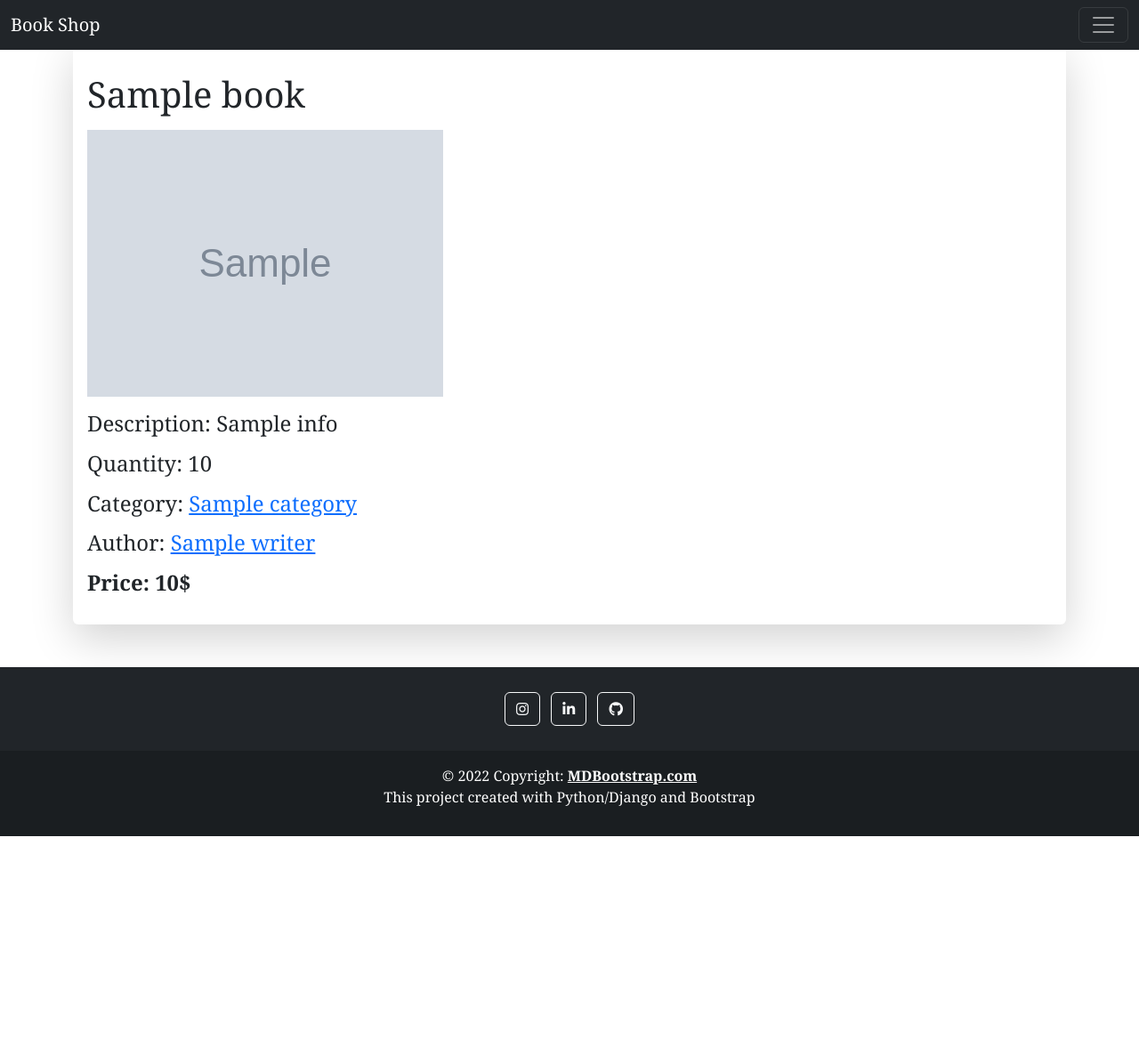
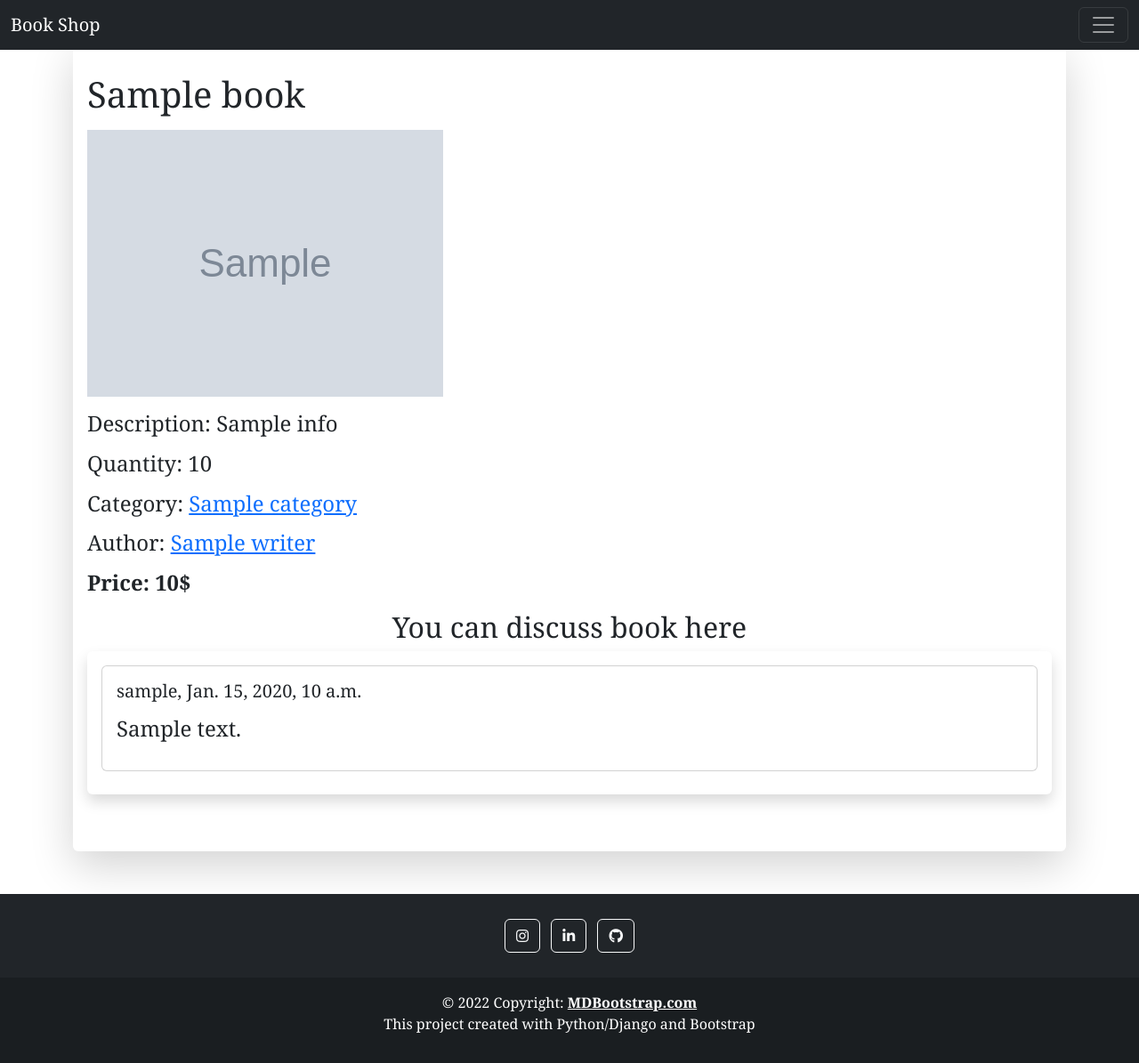
Before and after one commit to Daniil4949/test_project, a Django app: template templates/menu/book.html in a window 1280 px wide. Shown: the whole page at 89% size. Before the commit the page ends 940 px from the top, so only its background shows below. Run offline with Django 4.2, Linux system fonts and the light colour scheme; the template is opened without the code that fills it: most values are stand-ins (such as "Sample title", 1, 10 or a date in 2020); grey boxes marked "Sample" are stand-in pictures; some libraries are stand-ins or nearby versions.

Commit message:
Comment form and view function for the comments were added.

```diff
--- a/cart/urls.py
+++ b/cart/urls.py
@@ -10,4 +10,5 @@ urlpatterns = [
     path('search_book/', search_book, name='search_book'),
     path('check_the_cart/', check_the_cart, name='check_the_cart'),
     path('rate/', rate_book, name='rate-view'),
+    path('add_comment/<slug:book_slug>/', add_comment, name='add_comment'),
 ]
--- a/templates/menu/book.html
+++ b/templates/menu/book.html
@@ -17,7 +17,7 @@
         <h4>Category: <a href="{% url 'category_books' book.category.slug %}">{{ book.category }}</a></h4>
         </p>
         <p>
-            <h4>Author: <a href="{% url 'author' book.writer.slug %}">{{ book.writer }}</a></h4>
+        <h4>Author: <a href="{% url 'author' book.writer.slug %}">{{ book.writer }}</a></h4>
         </p>
         <p>
             <b><h4>Price: {{ book.price }}$</h4></b>
@@ -37,6 +37,41 @@
         </form>
         <div id="confirm-box"></div>
         {% endif %}
+        <h2><center>You can discuss book here</center></h2>
+        {% for comment in comments %}
+        <div class="shadow p-3 mb-5 bg-body rounded">
+            <div class="card" style="margin-bottom: 10px;">
+                <div class="card-body">
+                    {% if request.user.username == comment.user.username %}
+                    <h5>
+                        <div><h5>You, {{ comment.date }}</h5></div>
+                    </h5>
+                    {% else %}
+                    <h5>
+                        <div><h5>{{ comment.user.username }}, {{ comment.date }}</h5></a>
+                        </div>
+                    </h5>
+                    {% endif %}
+                    <p class="card-text"> <h4>{{ comment.text }}</h4> </p>
+
+                </div>
+            </div>
+        </div>
+        {% endfor %}
+
+        {% if request.user.is_authenticated %}
+        <form method="POST" action="{% url 'add_comment' book.slug %}">
+            {% csrf_token %}
+            <div class="input-group mb-3">
+                <h5><label for="exampleFormControlTextarea1" class="form-label">Leave your comment below: </label></h5>
+                <textarea class="form-control" id="exampleFormControlTextarea1" name="text" rows="3"></textarea>
+            </div>
+            <button type="submit" style="margin-top:20px; margin-bottom:20px;" class="btn btn-primary">Send comment
+            </button>
+        </form>
+
+        {% endif %}
+
     </div>
 </div>
 {% endblock %}
```
Also changed, not shown: books/views.py (+9 -10 lines), cart/forms.py (+10 -1 lines), cart/views.py (+13 -9 lines), books/migrations/0015_comment.py (added).
